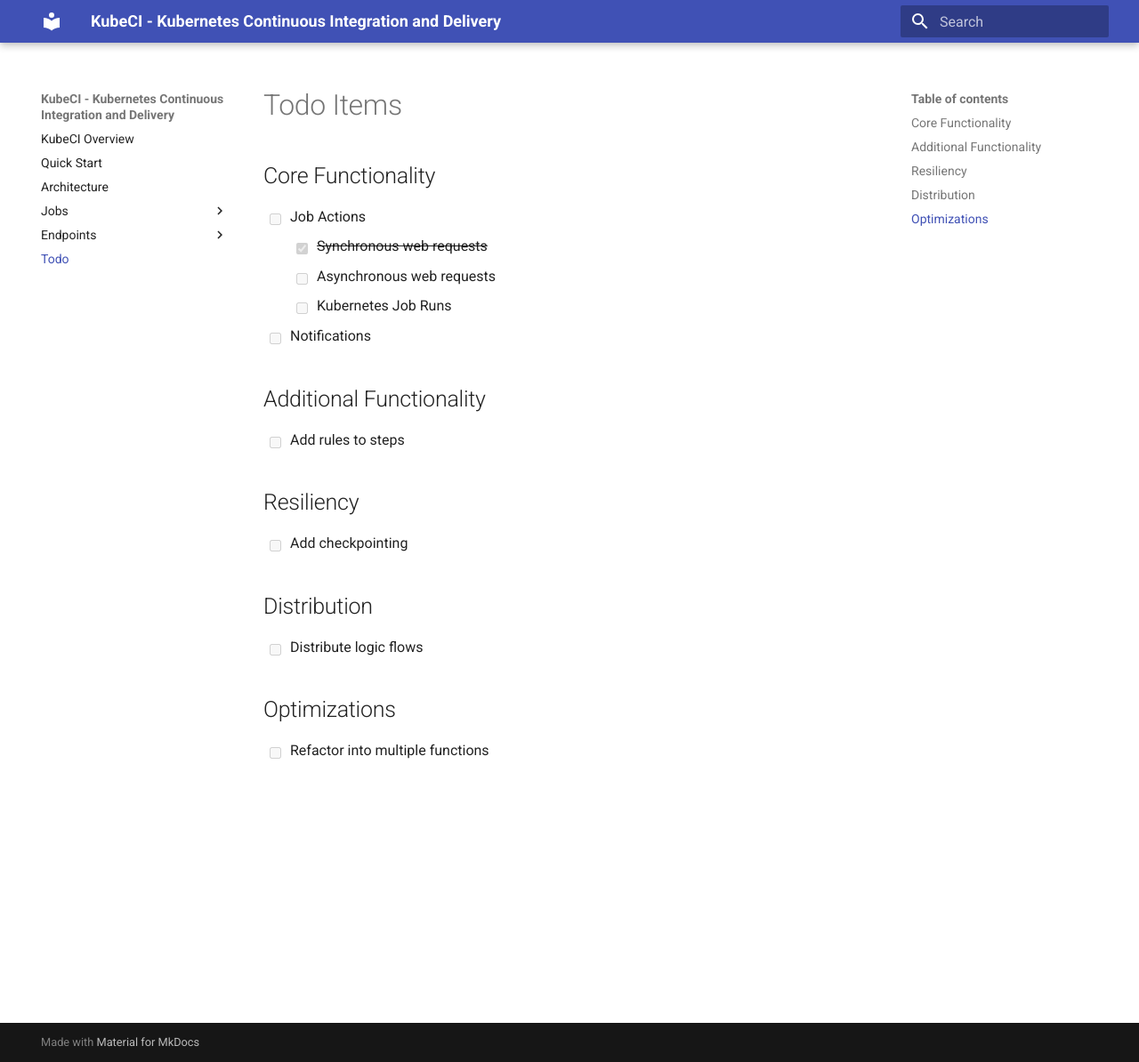
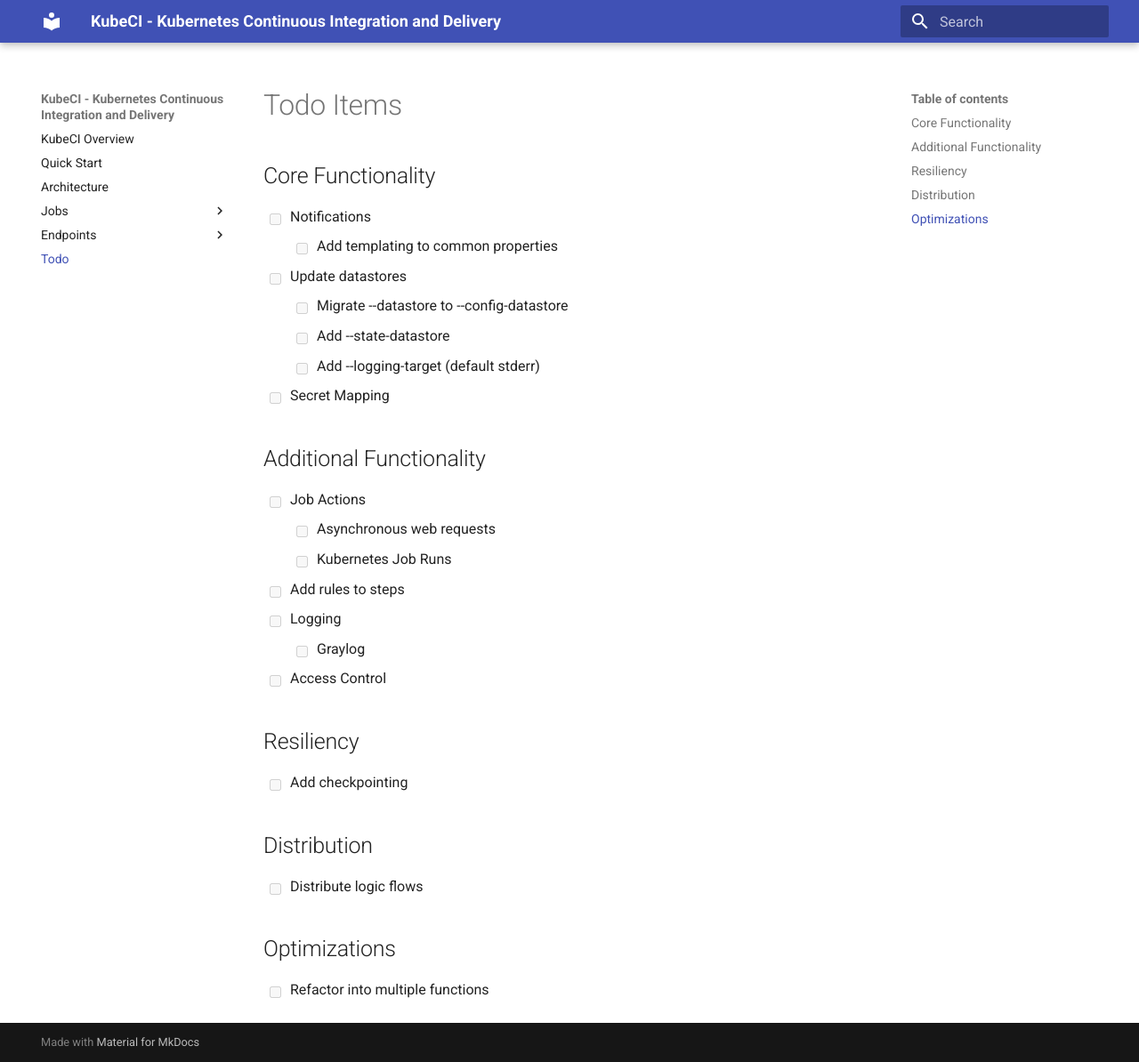
Before and after one commit to mnewswanger/kube-ci, an MkDocs documentation site: the page built from docs/todo.md, in a window 1280 px wide and 1194 px high. Shown: the whole window at 89% size. Built offline with MkDocs 1.6.1 and Material for MkDocs 9.7.7, drawn with Linux system fonts in a browser that asks for light colours; old or Windows-style settings are respelled for this version of MkDocs.

Commit message:
Update todo list

```diff
--- a/docs/todo.md
+++ b/docs/todo.md
@@ -2,15 +2,23 @@
 
 ## Core Functionality ##
 
-* [ ] Job Actions
-    * [x] ~~Synchronous web requests~~
-    * [ ] Asynchronous web requests
-    * [ ] Kubernetes Job Runs
 * [ ] Notifications
+    * [ ] Add templating to common properties
+* [ ] Update datastores
+    * [ ] Migrate --datastore to --config-datastore
+    * [ ] Add --state-datastore
+    * [ ] Add --logging-target (default stderr)
+* [ ] Secret Mapping
 
 ## Additional Functionality ##
 
+* [ ] Job Actions
+    * [ ] Asynchronous web requests
+    * [ ] Kubernetes Job Runs
 * [ ] Add rules to steps
+* [ ] Logging
+    * [ ] Graylog
+* [ ] Access Control
 
 ## Resiliency ##
 
```
